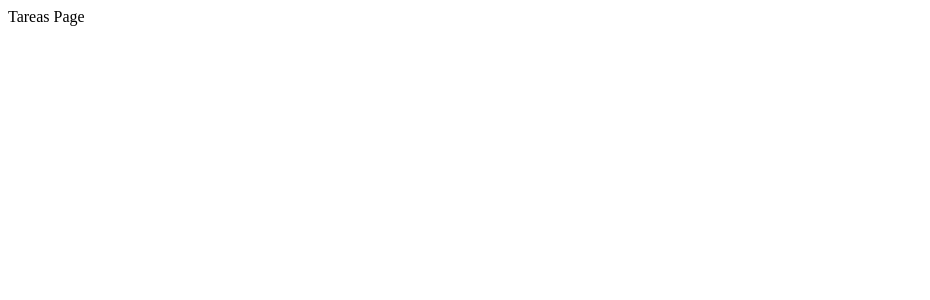
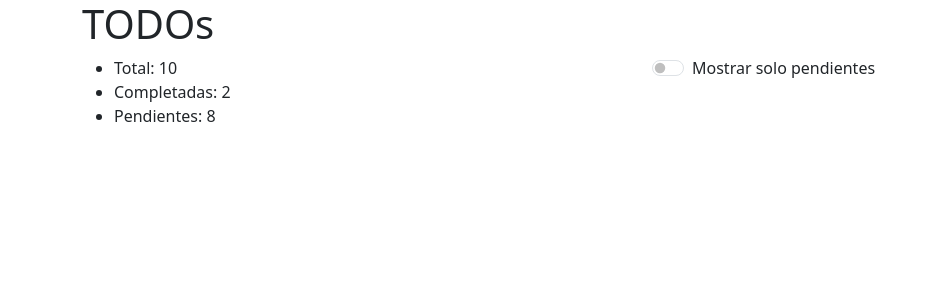
Before and after one commit to ulima-pw/2025-2.654-EjerciciosReact, a React (Vite) app in the folder ejercicio_2/: page / in a window 1280 px wide. Shown: the top 300 px of the page, without its empty margins (0-930 px from the left). Built offline with nearby package versions, Linux system fonts and the light colour scheme.

Commit message:
TodoHeader diseno terminado

```diff
--- a/ejercicio_2/package.json
+++ b/ejercicio_2/package.json
@@ -10,6 +10,7 @@
     "preview": "vite preview"
   },
   "dependencies": {
+    "bootstrap": "^5.3.8",
     "react": "^19.1.1",
     "react-dom": "^19.1.1"
   },
--- a/ejercicio_2/src/components/TodoHeader.tsx
+++ b/ejercicio_2/src/components/TodoHeader.tsx
@@ -1,5 +1,24 @@
 const TodoHeader = () => {
-
+    return <div>
+        <h1>TODOs</h1>
+        <div className="row">
+            <div className="col">
+                <ul>
+                    <li>Total: 10</li>
+                    <li>Completadas: 2</li>
+                    <li>Pendientes: 8</li>
+                </ul>
+            </div>
+            <div className="col">
+                <div className="form-check form-switch">
+                    <input className="form-check-input" type="checkbox" id="switch"/>
+                    <label className="form-check-label" htmlFor="switch">
+                        Mostrar solo pendientes
+                    </label>
+                </div>
+            </div>
+        </div>
+    </div>
 }
 
 export default TodoHeader
--- a/ejercicio_2/src/main.tsx
+++ b/ejercicio_2/src/main.tsx
@@ -1,6 +1,8 @@
 import { StrictMode } from 'react'
 import { createRoot } from 'react-dom/client'
 import TareasPage from './pages/TareasPage'
+
+import "../node_modules/bootstrap/dist/css/bootstrap.min.css"
 
 createRoot(document.getElementById('root')!).render(
   <StrictMode>
--- a/ejercicio_2/src/pages/TareasPage.tsx
+++ b/ejercicio_2/src/pages/TareasPage.tsx
@@ -1,5 +1,9 @@
+import TodoHeader from "../components/TodoHeader"
+
 const TareasPage = () => {
-    return <div>Tareas Page</div>
+    return <div className="container">
+        <TodoHeader />
+    </div>
 }
 
 export default TareasPage
```
Also changed, not shown: 1 other file (tests, documents, lock files or other folders).
